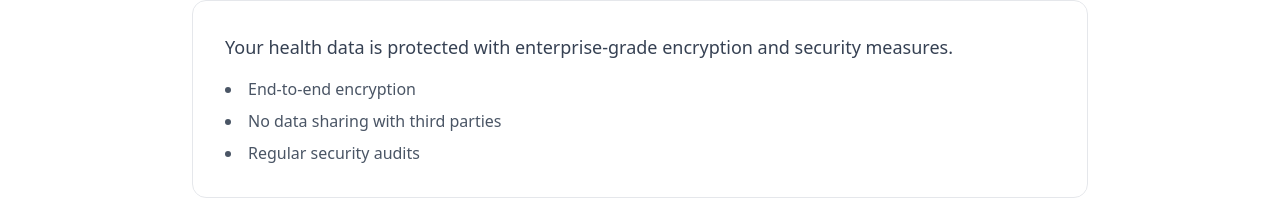
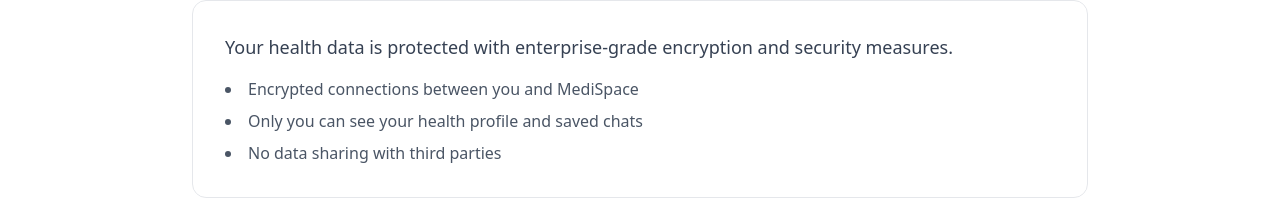
Before and after one commit to obfdanso/MediSpace, a React (Vite) app: page /safety in a window 1280 px wide. Shown: the part 192-407 px from the top of the page. Built offline with nearby package versions, Linux system fonts and the light colour scheme; no server answers.

Commit message:
removed the end-to-end encryption and security audit claims

```diff
--- a/src/pages/SafetyPage.tsx
+++ b/src/pages/SafetyPage.tsx
@@ -25,9 +25,9 @@ export default function SafetyPage() {
               measures.
             </p>
             <ul className="list-disc list-inside space-y-2 text-gray-600 dark:text-gray-300">
-              <li>End-to-end encryption</li>
+              <li>Encrypted connections between you and MediSpace</li>
+              <li>Only you can see your health profile and saved chats</li>
               <li>No data sharing with third parties</li>
-              <li>Regular security audits</li>
             </ul>
           </div>
         </div>
```
